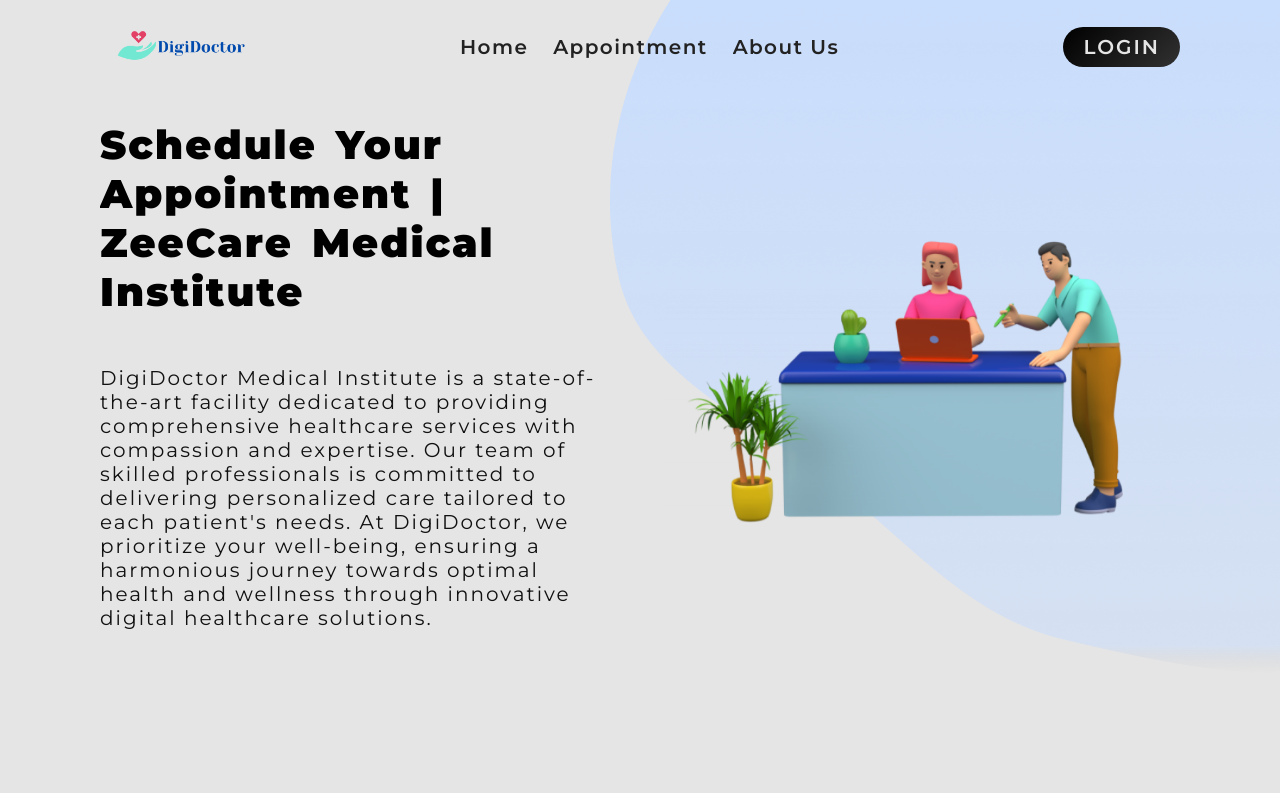
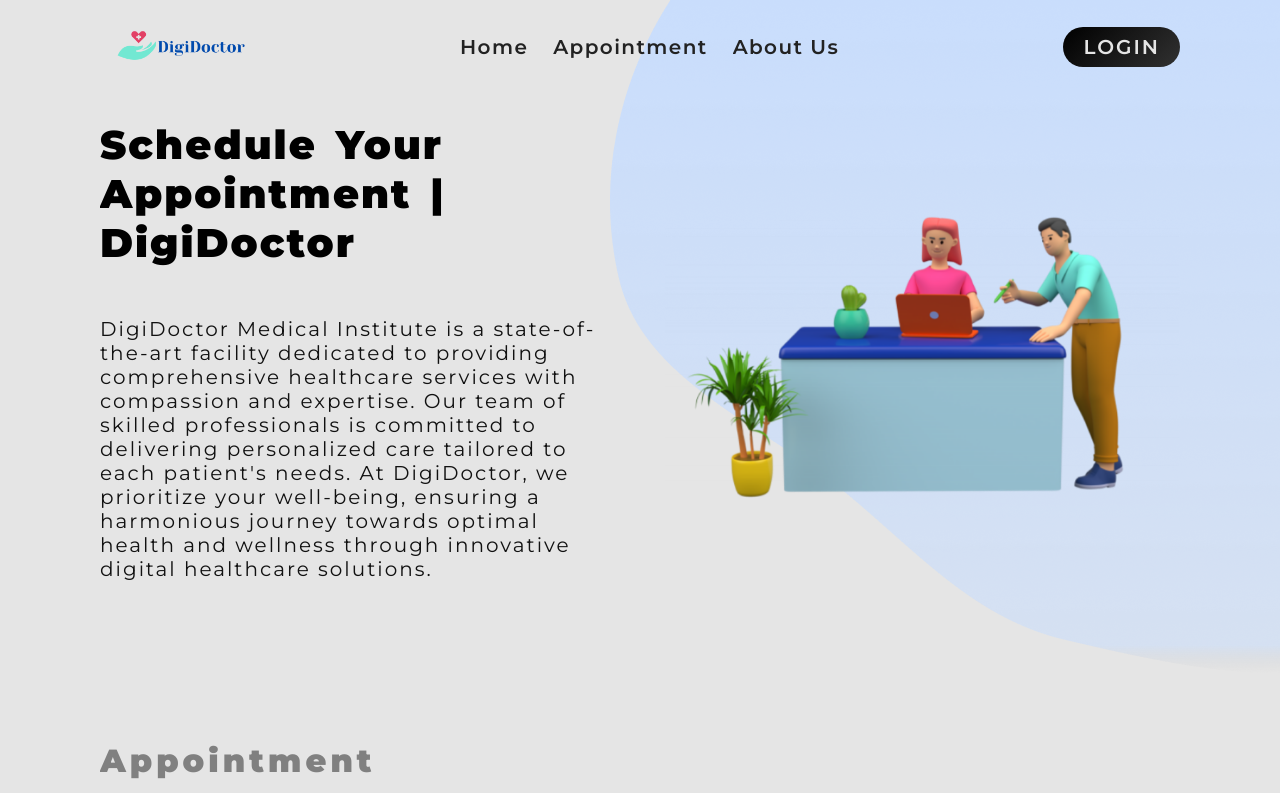
Before and after one commit to 03CHIBBY08/DIGIDOCTORS., a React (Vite) app in the folder DigiDoctoR/DigiDOCTORS/frontend/: page /appointment in a window 1280 px wide. Shown: the top 793 px of the page. Built offline with nearby package versions, Linux system fonts and the light colour scheme; no server answers.

Commit message:
Update Appointment.jsx

```diff
--- a/DigiDoctoR/DigiDOCTORS/frontend/src/Pages/Appointment.jsx
+++ b/DigiDoctoR/DigiDOCTORS/frontend/src/Pages/Appointment.jsx
@@ -6,7 +6,7 @@
   return (
     <>
       <Hero
-        title={"Schedule Your Appointment | ZeeCare Medical Institute"}
+        title={"Schedule Your Appointment | DigiDoctor"}
         imageUrl={"/signin.png"}
       />
       <AppointmentForm/>
```
